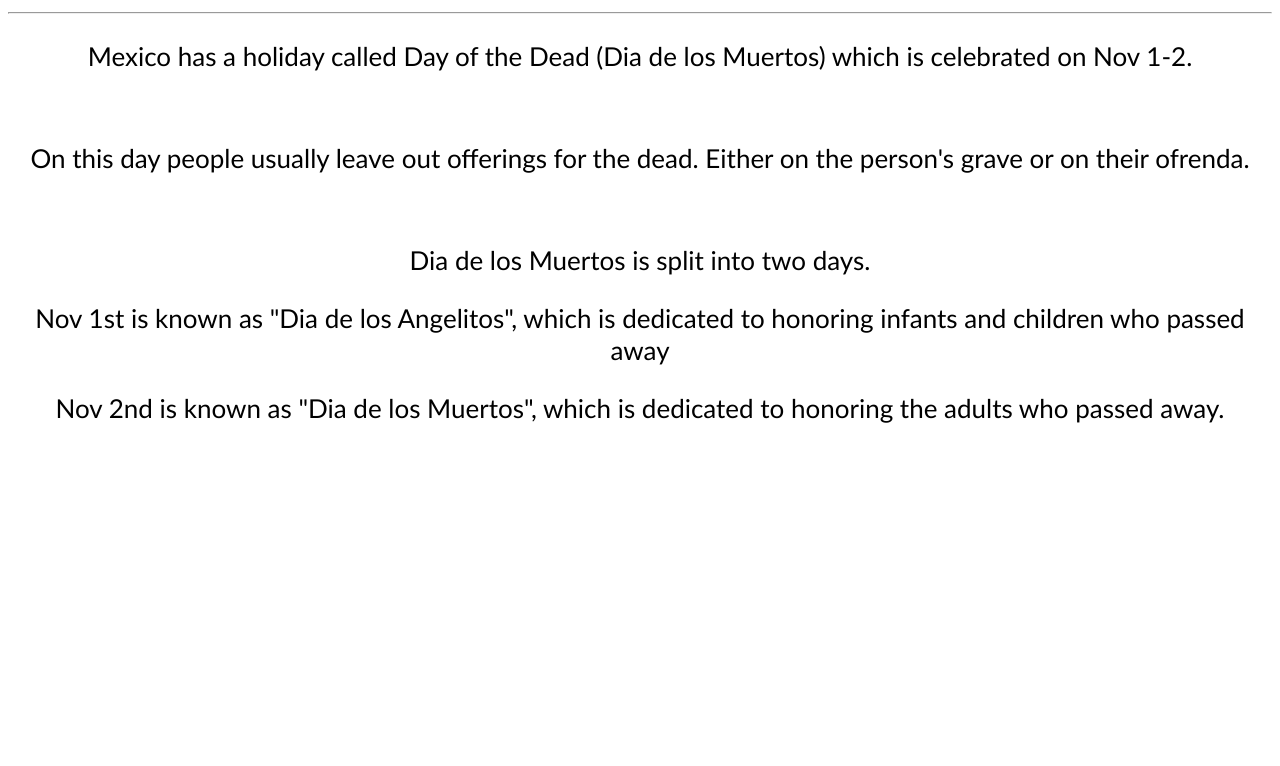
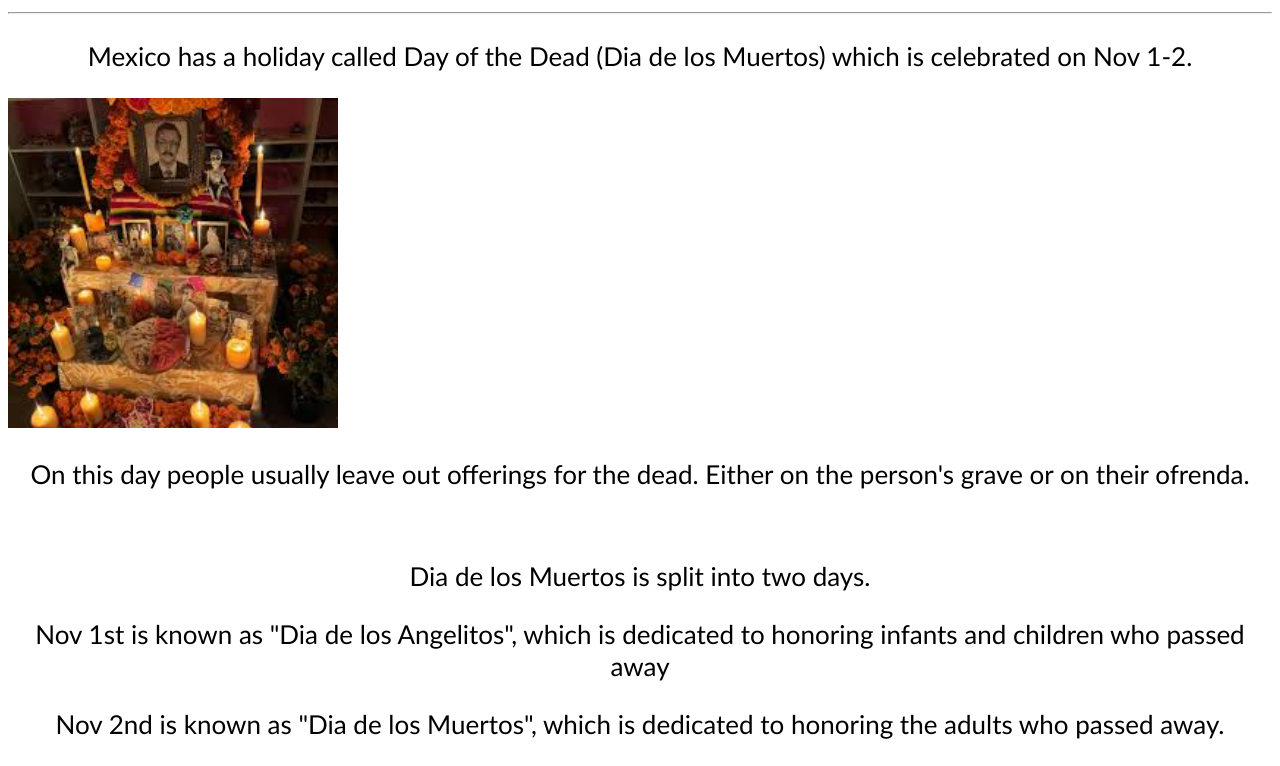
Before and after one commit to 1lov3th3c0l0rp1nk/Mexico, a plain HTML site: page index.html in a window 1280 px wide. Shown: the part 113-879 px from the top of the page. Before the commit the page ends 800 px from the top, so only its background shows below. Drawn offline with Linux system fonts and the light colour scheme.

Commit message:
Update index.html

```diff
--- a/index.html
+++ b/index.html
@@ -8,10 +8,10 @@
     <hr>
 
     <p>Mexico has a holiday called Day of the Dead (Dia de los Muertos) which is celebrated on Nov 1-2.</p>
-    <img>
+    <img src="ofrenda1.jpg" alt="ofrenda" height="330" width="330">
 
     <p>On this day people usually leave out offerings for the dead. Either on the person's grave or on their ofrenda.</p>
-    <img>
+    <img >
 
     <p>Dia de los Muertos is split into two days.</p>
 
```
